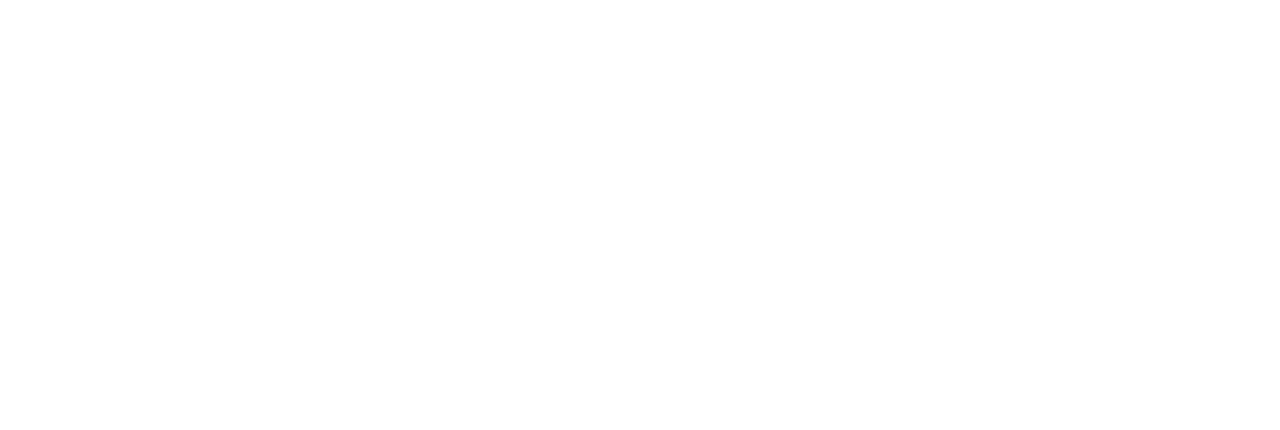
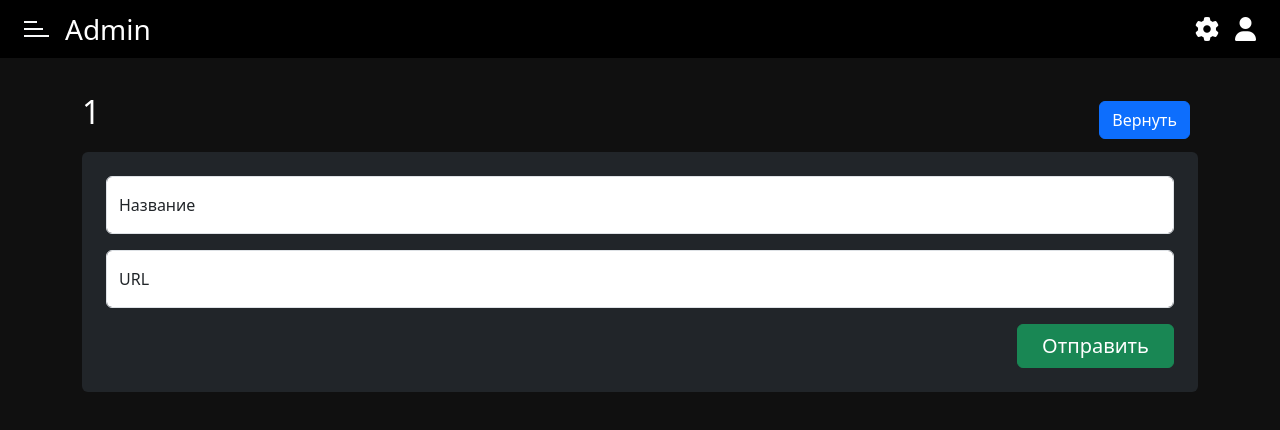
Before and after one commit to Jardaxion/nuxt3-admin, a Nuxt app: page /admin/1/add in a window 1280 px wide. Before the commit this address had no page. Shown: the top 430 px of the page. Built offline with nearby package versions, Linux system fonts and the light colour scheme.

Commit message:
Add add page and login page

```diff
--- /dev/null
+++ b/components/admin/UI/InputAdmin.vue
@@ -0,0 +1,13 @@
+<template>
+    <div class="form-floating mb-3 w-100">
+        <input :type="type" class="form-control" id="floatingInput" placeholder="name@example.com">
+        <label for="floatingInput">{{ placeholder }}</label>
+    </div>
+</template>
+
+<script setup lang="ts">
+    defineProps({
+        placeholder: String,
+        type: String,
+    })
+</script>
--- /dev/null
+++ b/layouts/login-admin.vue
@@ -0,0 +1,15 @@
+<template>
+    <div>
+        <main class="loginLayout d-flex align-items-center justify-content-center" style="background-color: #101010;">
+            <div class="login__inputs p-4 bg-dark rounded d-flex flex-column align-items-end">
+                <slot />
+            </div>
+        </main>
+    </div>
+</template>
+
+<style scoped lang="scss">
+    main{
+        height: 100vh;
+    }
+</style>
--- /dev/null
+++ b/pages/admin/[table]/add.vue
@@ -0,0 +1,29 @@
+<template>
+    <NuxtLayout name="admin">
+        <div class="addPage">
+            <div class="container">
+                <div class="addPage__inner">
+                    <div class="tablePage__top d-flex justify-content-between align-items-center">
+                        <p class="tablePage__title text-white fs-2">{{ route.params.table }}</p>
+                        <nuxt-link class="btn btn-primary me-2" :to="'/admin/' + route.params.table + '/show'">Вернуть</nuxt-link>
+                    </div>
+                    <div class="addPage__inputs p-4 bg-dark rounded d-flex flex-column align-items-end">
+                        <div class="form-floating mb-3 w-100">
+                            <input type="email" class="form-control" id="floatingInput" placeholder="name@example.com">
+                            <label for="floatingInput">Название</label>
+                        </div>
+                        <div class="form-floating mb-3 w-100">
+                            <input type="email" class="form-control" id="floatingInput" placeholder="name@example.com">
+                            <label for="floatingInput">URL</label>
+                        </div>
+                        <button type="submit" class="btn btn-success fs-5 px-4">Отправить</button>
+                    </div>
+                </div>
+            </div>
+        </div>
+    </NuxtLayout>
+</template>
+
+<script lang="ts" setup>
+    const route:any = useRoute();
+</script>
--- a/pages/admin/[table]/show.vue
+++ b/pages/admin/[table]/show.vue
@@ -5,7 +5,7 @@
                 <div class="tablePage__inner">
                     <div class="tablePage__top d-flex justify-content-between align-items-center">
                         <p class="tablePage__title text-white fs-2">{{ route.params.table }}</p>
-                        <nuxt-link class="btn btn-primary me-2" :to="route.params.table + '/add'">Добавить</nuxt-link>
+                        <nuxt-link class="btn btn-primary me-2" :to="'add'">Добавить</nuxt-link>
                     </div>
                     <table class="table table-dark">
                         <thead>
--- /dev/null
+++ b/pages/admin/login.vue
@@ -0,0 +1,21 @@
+<template>
+    <NuxtLayout name="login-admin">
+        <p class="text-center fs-4 text-white w-100">Логин</p>
+        <AdminUIInputAdmin class="form-floating" :type="'login'" :placeholder="'Логин'" />
+        <AdminUIInputAdmin class="form-floating" :type="'password'" :placeholder="'Пароль'" />
+        <button type="submit" class="btn btn-success w-100 mb-2 py-1">Войти</button>
+        <button type="submit" class="btn btn-danger w-100 py-1">Вернуться обратно на сайт</button>
+    </NuxtLayout>
+</template>
+
+<script setup lang="ts">
+    useHead({
+        title: 'Аунтетификация'
+    })
+</script>
+
+<style scoped lang="scss">
+    .form-floating{
+        width: 600px !important;
+    }
+</style>
```
